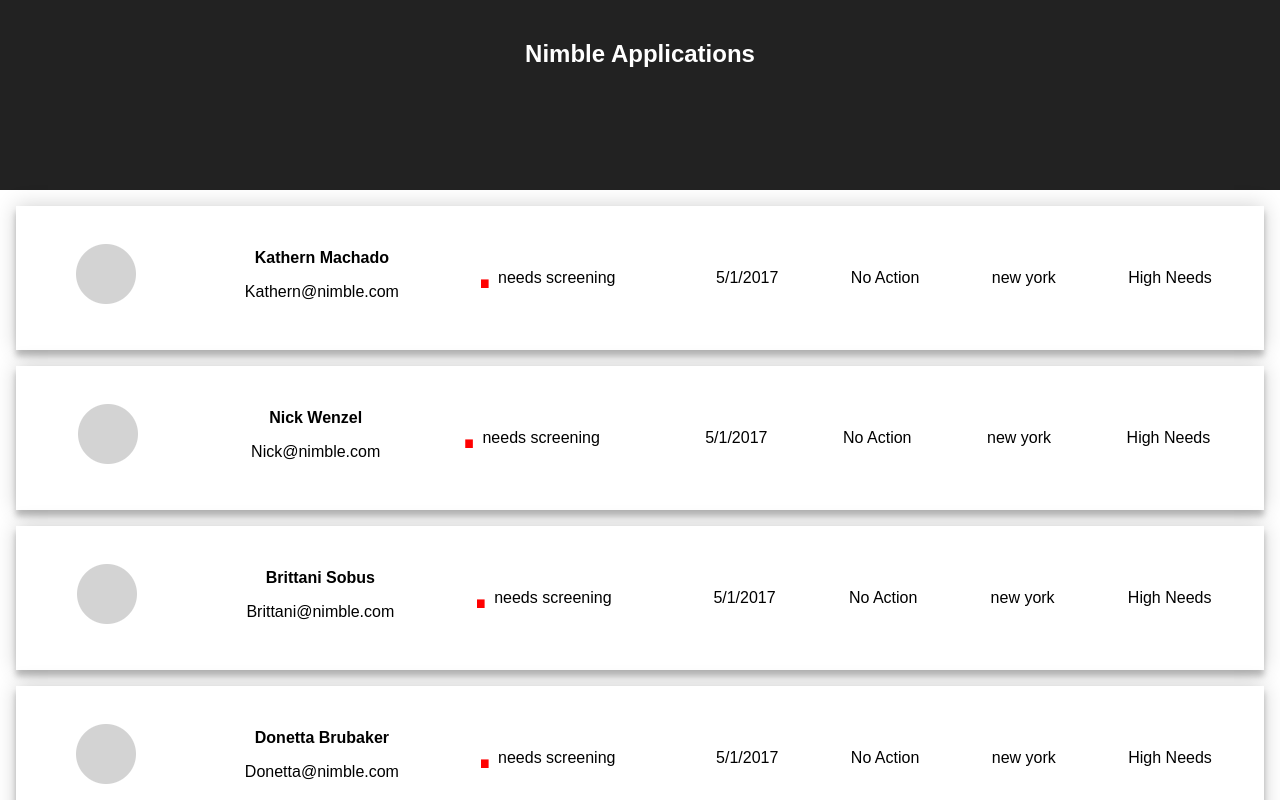
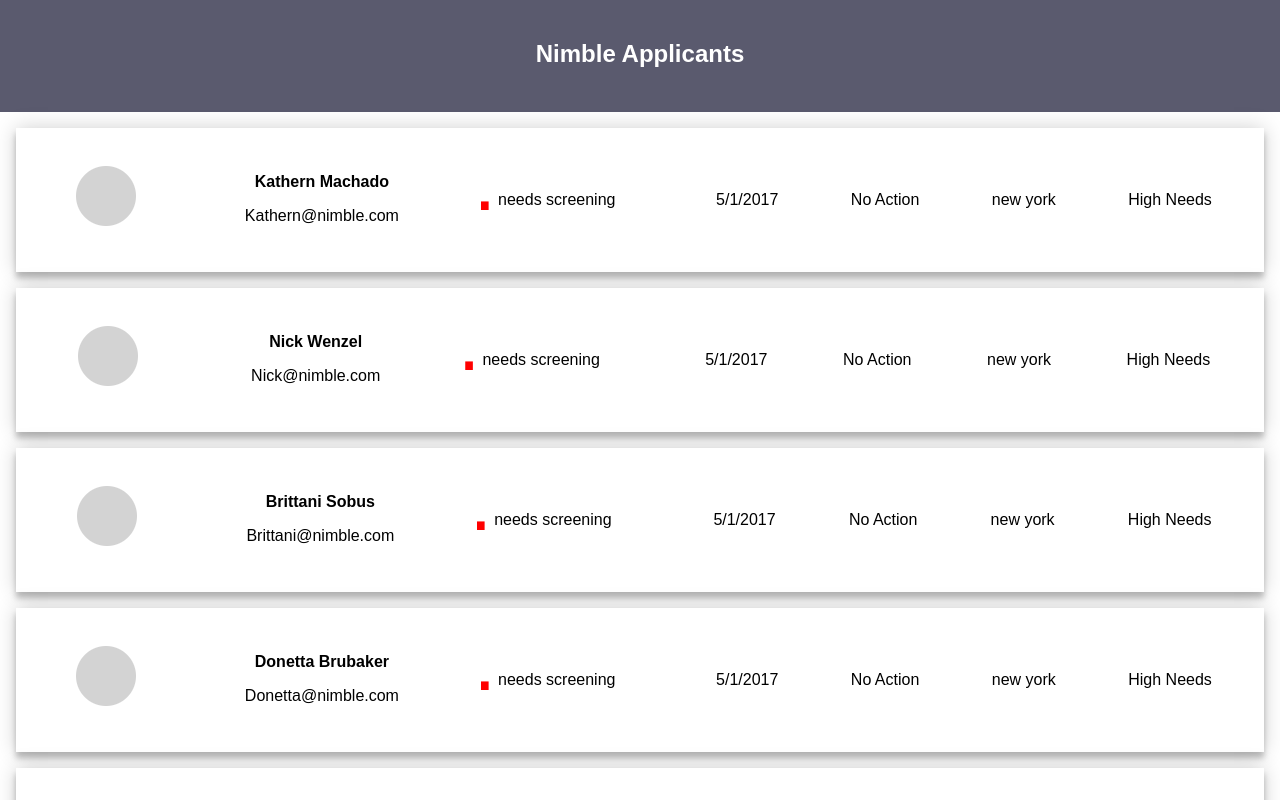
Before and after one commit to adamcooper86/nimble-demo, a React (Create React App) app in the folder app/: page / in a window 1280 px wide. Shown: the top 800 px of the page. Built offline with nearby package versions, Linux system fonts and the light colour scheme.

Commit message:
Refactor a bit and add comments

```diff
--- a/app/src/App.css
+++ b/app/src/App.css
@@ -2,14 +2,9 @@
   text-align: center;
 }
 
-.App-logo {
-  animation: App-logo-spin infinite 20s linear;
-  height: 80px;
-}
-
 .App-header {
-  background-color: #222;
-  height: 150px;
+  background-color: rgb(90, 90, 110);
+  height: 72px;
   padding: 20px;
   color: white;
 }
@@ -99,6 +94,12 @@
 
 .overlay-box {
   background-color: white;
+  position: relative;
+}
+
+.overlay-box nav {
+  position: absolute;
+  right: 0;
 }
 
 .overlay-box .info {
--- a/app/src/App.js
+++ b/app/src/App.js
@@ -2,6 +2,9 @@
 import face from './face.png';
 import './App.css';
 
+// Obviously, in a real app this wouldn't be here. For the sake of quick
+// developement, I decided not to implement any type of data store, but
+// would if this wasn't a demo app
 var applicants_arr = [
     {
         "id": 1,
@@ -65,14 +68,17 @@
         "location": "new york"}
     ]
 
+// I put all of the components in this file. In general, I would break these
+// out into their own file, and export/import explicitly. The value of doing
+// so for the demo is nominal.
 class InfoCard extends Component {
 	constructor(props) {
 	    super(props);
-	    this.handleClick = this.handleClick.bind(this);
+	    this.handleClick = this.handleClick.bind(this); // the bind syntax isn't my favorite thing in life, but the quickest way
 	  }
 
 	handleClick() {
-		if (this.props.setFocus){
+		if (this.props.setFocus){ // allows the InfoCard to be a bit polymorphic
 			this.props.setFocus(this.props.index);
 		}
 	}
@@ -82,7 +88,8 @@
 
   	var email = this.props.info.name.split(" ")[0] + "@nimble.com"
 
-  		return (<div key={this.props.index} className="info card" onClick={this.handleClick}>
+
+  		return (<section className="info card" onClick={this.handleClick}>
   			<div className="face card-section">
   				<img src={ face } alt="applicant's face"/>
   			</div>
@@ -106,7 +113,7 @@
   			<div className="high-needs card-section">
   				<p>{this.props.info.highNeeds || "High Needs"}</p>
   			</div>
-  		</div>
+  		</section>
   	);
   }
 }
@@ -132,12 +139,14 @@
 	}
   render() {
   		return (<div className="overlay">
-  			<div className="overlay-box">
-  			<button onClick={this.handlePreviousClick}>PREVIOUS</button>
-  			<button onClick={this.handleCloseClick}>CLOSE</button>
-  			<button onClick={this.handleNextClick}>NEXT</button>
+  			<article className="overlay-box">
+  			<nav>
+  				<button onClick={this.handlePreviousClick}>PREVIOUS</button>
+  				<button onClick={this.handleCloseClick}>CLOSE</button>
+  				<button onClick={this.handleNextClick}>NEXT</button>
+  			</nav>
   			<InfoCard info={this.props.info} index={this.props.index} />
-  			<div className="overlay-extended-info">
+  			<section className="overlay-extended-info">
   				<h1>Nimble Score: 286</h1>
   				<p>
   					<b>Bio:</b> This is some basic bio information that the user filled out.
@@ -157,8 +166,8 @@
   					<li><b>Sample Work Place</b> <i>Job Title</i> from: 9/22/15 to: 1/1/17</li>
   					<li><b>Sample Work Place</b> <i>Job Title</i> from: 9/22/15 to: 1/1/17</li>
   				</ul>
-  			</div>
-  			</div>
+  			</section>
+  			</article>
   		</div>
   	);
   }
@@ -176,6 +185,15 @@
   }
 
   setFocus(index) {
+  	// This silently allows previously and next to wrap from end -> beginning
+  	if(index < 0) {
+  		index = this.state.applicants.length - 1;
+  	}
+
+  	if(index >= this.state.applicants.length) {
+  		index = 0;
+  	}
+
   	this.setState(prevState => ({
       focus: index
     }));
@@ -183,18 +201,18 @@
   render() {
   	var app = this;
   	var cards = this.state.applicants.map(function(info, index){
-  		return <InfoCard info={info} index={index} setFocus={app.setFocus} />
+  		return <InfoCard key={index} info={info} index={index} setFocus={app.setFocus} />
   	});
 
   	var overLay = "";
   	if (this.state.focus !== undefined){
-  		overLay = <Overlay info={this.state.applicants[this.state.focus]} index={this.state.focus} setFocus={app.setFocus} />
+  		overLay = <Overlay info={this.state.applicants[this.state.focus]} index={this.state.focus} setFocus={this.setFocus} />
   	}
 
     return (
       <div className="App">
         <div className="App-header">
-          <h2>Nimble Applications</h2>
+          <h2>Nimble Applicants</h2>
         </div>
         <div className="applicants-wrapper">
           { cards }
```
